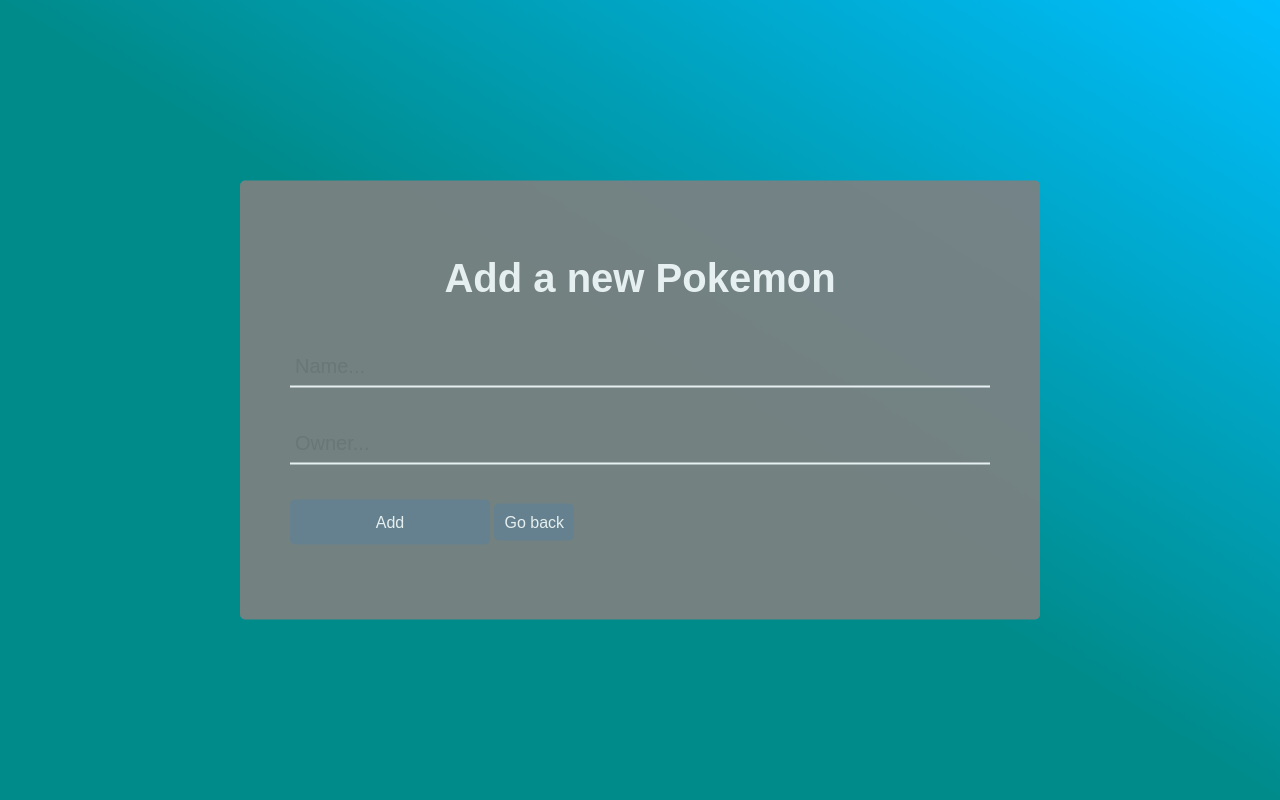
After one commit to Kurosinho/flaskProject, a Flask app: page /add_pokemon in a window 1280 px wide. The commit adds this page. Run offline with Flask 2, Linux system fonts and the light colour scheme.

Commit message:
Add form almost working

```diff
--- a/main.py
+++ b/main.py
@@ -23,6 +23,11 @@ def profile():
     return render_template('profile.html', name=current_user.username, pokemons=pokemons)
 
 
+@main.route('/add_pokemon', methods=['GET'])
+def get_add_pokemon():
+    return render_template('new_pokemon.html')
+
+
 @main.route('/add_pokemon', methods=['POST'])
 def add_pokemon():
     name = request.json['name']
@@ -39,11 +44,20 @@ def add_pokemon():
 
 
 @main.route('/get_pokemon', methods=['GET'])
+@roles_accepted('admin')
 def get_all_pokemon():
     all_pokemon = Pokemon.query.all()
     pokemons = pokemons_schema.dump(all_pokemon)
     # pokemons = json.loads(result)
     # pokemons = json.loads(jsonified)
+    return pokemons
+
+
+@main.route('/get_pokemon/<owner>', methods=['GET'])
+def get_pokemon_by_owner(owner):
+    owners_pokemon = Pokemon.query.get(owner)
+    pokemons = pokemons_schema.dump(owners_pokemon)
+
     return pokemons
 
 
--- a/static/css/main.css
+++ b/static/css/main.css
@@ -75,7 +75,7 @@ h2{
 }
 .loginBtn {
     height: 45px;
-    width: 40%;
+    width: 200px;
     border: none;
     outline: none;
     background: slategray;
--- /dev/null
+++ b/static/new_pokemon.js
@@ -0,0 +1,17 @@
+function addPokemon(event){
+    event.preventDefault();
+
+    const data = new FormData(event.target)
+
+    const value = Object.fromEntries(data.entries())
+
+    let xhr = new XMLHttpRequest()
+    xhr.open("POST", '/add_pokemon', true)
+    xhr.setRequestHeader('Content-Type', 'application/json')
+    xhr.send(data)
+
+    return value
+}
+
+const form = document.querySelector('form')
+form.addEventListener('submit', addPokemon)
--- /dev/null
+++ b/templates/new_pokemon.html
@@ -0,0 +1,33 @@
+<!DOCTYPE html>
+<html lang="en">
+<head>
+    <meta charset="UTF-8">
+    <title>Login</title>
+    <link rel="stylesheet" href="/static/css/main.css" />
+</head>
+<body>
+    <form class="loginForm">
+    <script src="/static/new_pokemon.js"></script>
+        {% with messages = get_flashed_messages() %}
+            {% if messages %}
+                <div class="error_flash">
+                {{ messages[0] }}
+                </div>
+            {% endif %}
+        {% endwith %}
+        <h1>Add a new Pokemon</h1>
+        <div class="textBox">
+            <label>
+                <input type="text" name="name" placeholder="Name..." />
+            </label>
+        </div>
+        <div class="textBox">
+            <label>
+                <input type="text" name="owner" placeholder="Owner..." />
+            </label>
+        </div>
+            <input type="submit" value="Add" class="loginBtn" />
+        <a href="/profile" class="loginBtn">Go back</a>
+    </form>
+</body>
+</html>
```
Also changed, not shown: main.js (deleted, +0 -16 lines), templates/profile.html (+5 -3 lines), db.sqlite.
